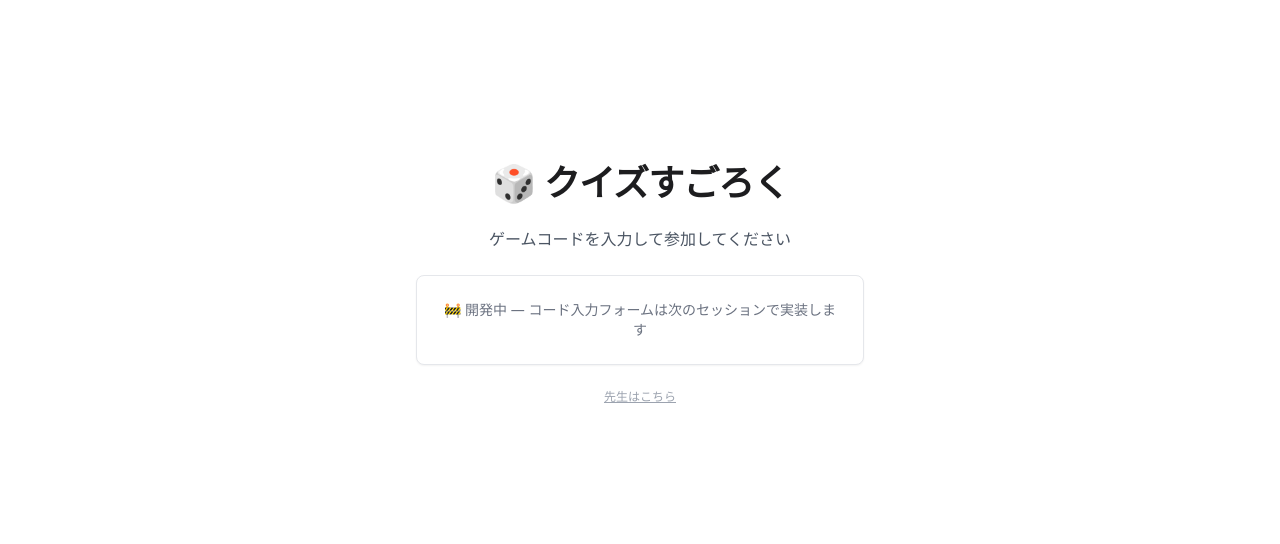
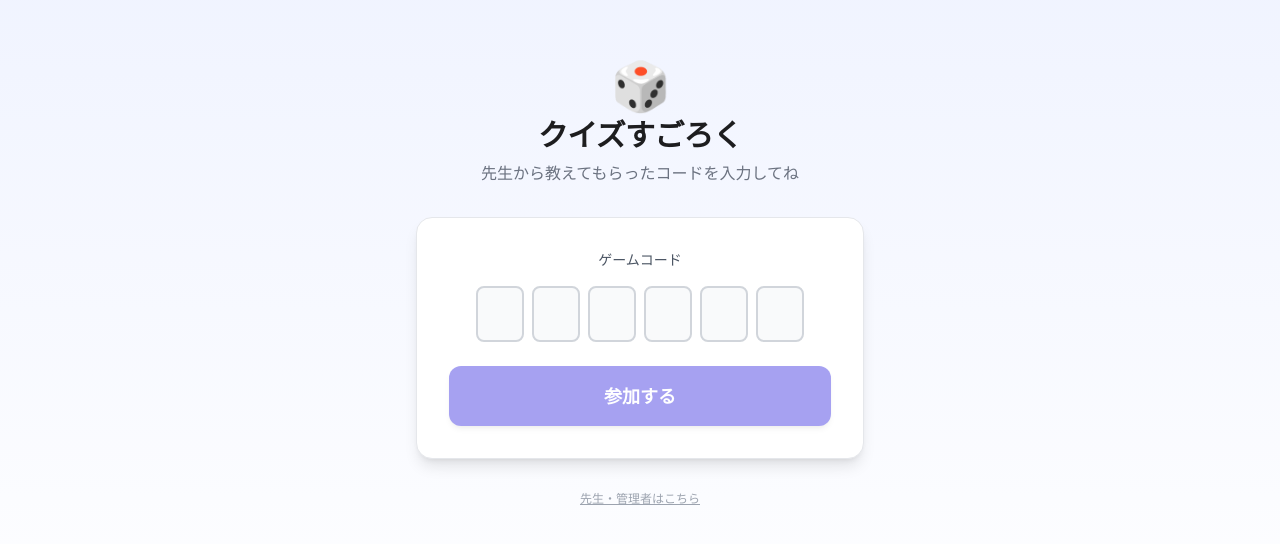
Before and after one commit to riki-ftc/sugoroku, a Next.js app: page / in a window 1280 px wide. Shown: the part 116-660 px from the top of the page. Built offline with nearby package versions, Linux system fonts and the light colour scheme.

Commit message:
feat: トップページにゲームコード入力フォームを実装

```diff
--- a/src/app/page.tsx
+++ b/src/app/page.tsx
@@ -1,26 +1,156 @@
+'use client';
+
+import { useState, useRef } from 'react';
+import { useRouter } from 'next/navigation';
+import { createClient } from '@/lib/supabase/client';
+
 export default function HomePage() {
+  const router = useRouter();
+  const [code, setCode] = useState(['', '', '', '', '', '']);
+  const [error, setError] = useState<string | null>(null);
+  const [checking, setChecking] = useState(false);
+  const inputRefs = useRef<(HTMLInputElement | null)[]>([]);
+
+  function handleChange(index: number, value: string) {
+    // 英数字のみ、大文字に変換
+    const char = value.toUpperCase().replace(/[^A-Z0-9]/g, '').slice(-1);
+    const newCode = [...code];
+    newCode[index] = char;
+    setCode(newCode);
+    setError(null);
+
+    // 次の入力欄にフォーカス
+    if (char && index < 5) {
+      inputRefs.current[index + 1]?.focus();
+    }
+  }
+
+  function handleKeyDown(index: number, e: React.KeyboardEvent) {
+    if (e.key === 'Backspace' && !code[index] && index > 0) {
+      inputRefs.current[index - 1]?.focus();
+    }
+    if (e.key === 'Enter') {
+      handleSubmit();
+    }
+  }
+
+  function handlePaste(e: React.ClipboardEvent) {
+    e.preventDefault();
+    const pasted = e.clipboardData.getData('text').toUpperCase().replace(/[^A-Z0-9]/g, '').slice(0, 6);
+    const newCode = [...code];
+    for (let i = 0; i < pasted.length; i++) {
+      newCode[i] = pasted[i];
+    }
+    setCode(newCode);
+    // 最後の入力済みフィールドの次にフォーカス
+    const nextIndex = Math.min(pasted.length, 5);
+    inputRefs.current[nextIndex]?.focus();
+  }
+
+  async function handleSubmit() {
+    const gameCode = code.join('');
+    if (gameCode.length !== 6) {
+      setError('6桁のコードを入力してください');
+      return;
+    }
+
+    setChecking(true);
+    setError(null);
+
+    const supabase = createClient();
+    const { data, error: fetchErr } = await supabase
+      .from('game_sessions')
+      .select('game_code, status, expires_at')
+      .eq('game_code', gameCode)
+      .single();
+
+    if (fetchErr || !data) {
+      setError('このコードのゲームが見つかりません');
+      setChecking(false);
+      return;
+    }
+
+    if (data.status === 'finished') {
+      setError('このゲームは既に終了しています');
+      setChecking(false);
+      return;
+    }
+
+    if (new Date(data.expires_at) < new Date()) {
+      setError('このゲームは期限切れです');
+      setChecking(false);
+      return;
+    }
+
+    if (data.status === 'playing') {
+      setError('このゲームは既に開始されています');
+      setChecking(false);
+      return;
+    }
+
+    // 有効なゲーム → 参加画面へ
+    router.push(`/join/${gameCode}`);
+  }
+
+  const isComplete = code.every((c) => c.length === 1);
+
   return (
-    <main className="flex min-h-screen flex-col items-center justify-center p-8">
-      <div className="w-full max-w-md space-y-6 text-center">
-        <h1 className="text-4xl font-bold tracking-tight">🎲 クイズすごろく</h1>
-        <p className="text-gray-600 dark:text-gray-400">
-          ゲームコードを入力して参加してください
-        </p>
-
-        <div className="rounded-lg border border-gray-200 bg-white p-6 shadow-sm dark:border-gray-800 dark:bg-gray-900">
-          <p className="text-sm text-gray-500">
-            🚧 開発中 — コード入力フォームは次のセッションで実装します
+    <main className="flex min-h-screen flex-col items-center justify-center bg-gradient-to-b from-indigo-50 to-white p-6 dark:from-gray-950 dark:to-gray-900">
+      <div className="w-full max-w-md space-y-8 text-center">
+        {/* タイトル */}
+        <div>
+          <h1 className="text-5xl font-bold tracking-tight">🎲</h1>
+          <h2 className="mt-2 text-3xl font-bold tracking-tight">クイズすごろく</h2>
+          <p className="mt-2 text-gray-500 dark:text-gray-400">
+            先生から教えてもらったコードを入力してね
           </p>
         </div>
 
-        <div className="text-xs text-gray-400">
+        {/* コード入力 */}
+        <div className="rounded-2xl border border-gray-200 bg-white p-8 shadow-lg dark:border-gray-800 dark:bg-gray-900">
+          <p className="mb-4 text-sm font-medium text-gray-600 dark:text-gray-400">
+            ゲームコード
+          </p>
+          <div className="flex justify-center gap-2">
+            {code.map((char, i) => (
+              <input
+                key={i}
+                ref={(el) => { inputRefs.current[i] = el; }}
+                type="text"
+                inputMode="text"
+                maxLength={1}
+                value={char}
+                onChange={(e) => handleChange(i, e.target.value)}
+                onKeyDown={(e) => handleKeyDown(i, e)}
+                onPaste={i === 0 ? handlePaste : undefined}
+                className="h-14 w-12 rounded-lg border-2 border-gray-300 bg-gray-50 text-center font-mono text-2xl font-bold uppercase text-gray-900 transition-colors focus:border-indigo-500 focus:bg-white focus:outline-none focus:ring-2 focus:ring-indigo-200 dark:border-gray-700 dark:bg-gray-800 dark:text-white dark:focus:border-indigo-400"
+                autoComplete="off"
+              />
+            ))}
+          </div>
+
+          {error && (
+            <p className="mt-3 text-sm text-red-600">{error}</p>
+          )}
+
+          <button
+            onClick={handleSubmit}
+            disabled={!isComplete || checking}
+            className="mt-6 w-full rounded-xl bg-indigo-600 px-6 py-4 text-lg font-bold text-white shadow-md transition-all hover:bg-indigo-700 hover:shadow-lg disabled:cursor-not-allowed disabled:opacity-50"
+          >
+            {checking ? '確認中...' : '参加する'}
+          </button>
+        </div>
+
+        {/* 先生用リンク */}
+        <p className="text-xs text-gray-400">
           <a
             href="/admin"
-            className="underline hover:text-gray-600 dark:hover:text-gray-200"
+            className="underline transition-colors hover:text-gray-600 dark:hover:text-gray-200"
           >
-            先生はこちら
+            先生・管理者はこちら
           </a>
-        </div>
+        </p>
       </div>
     </main>
   );
```
